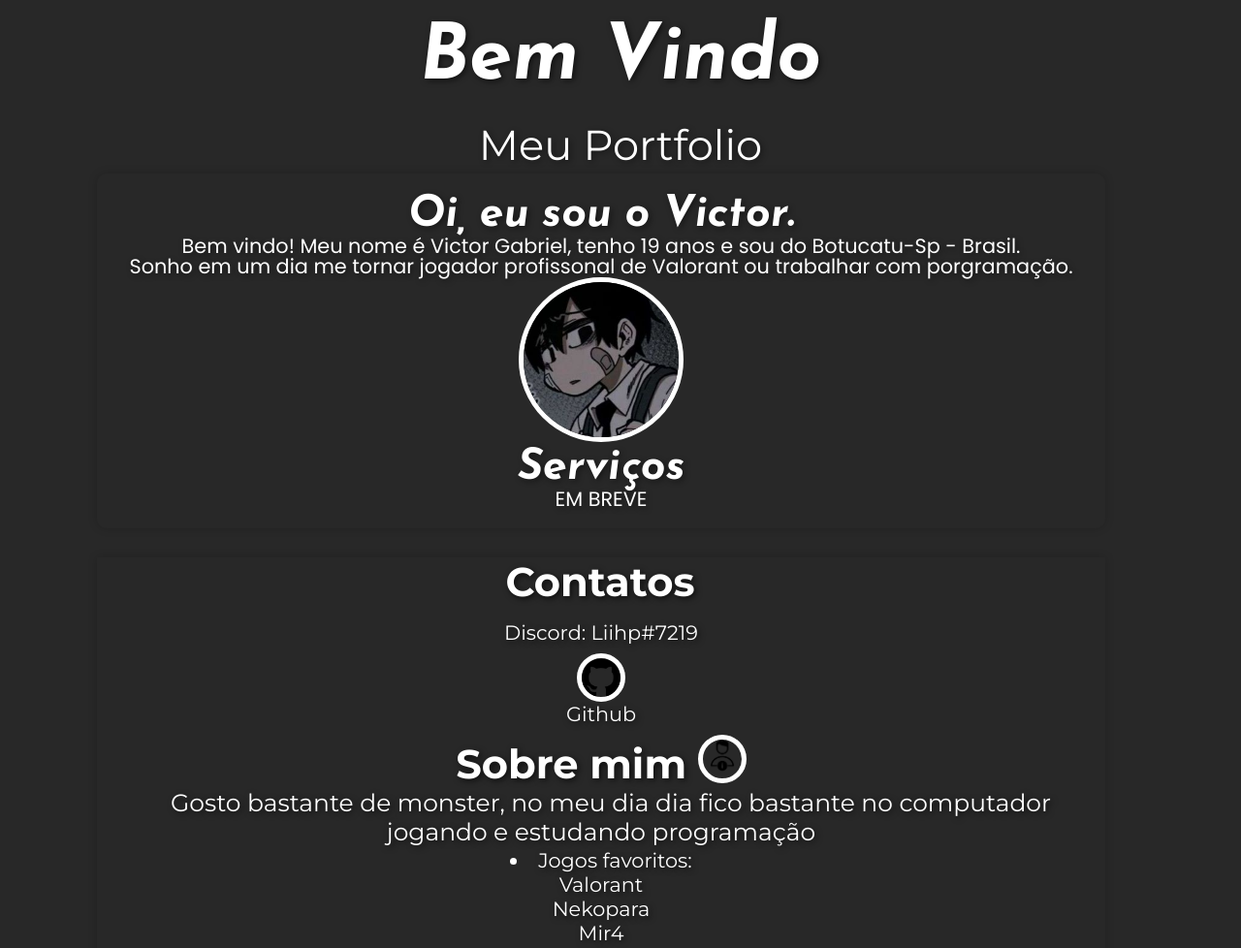
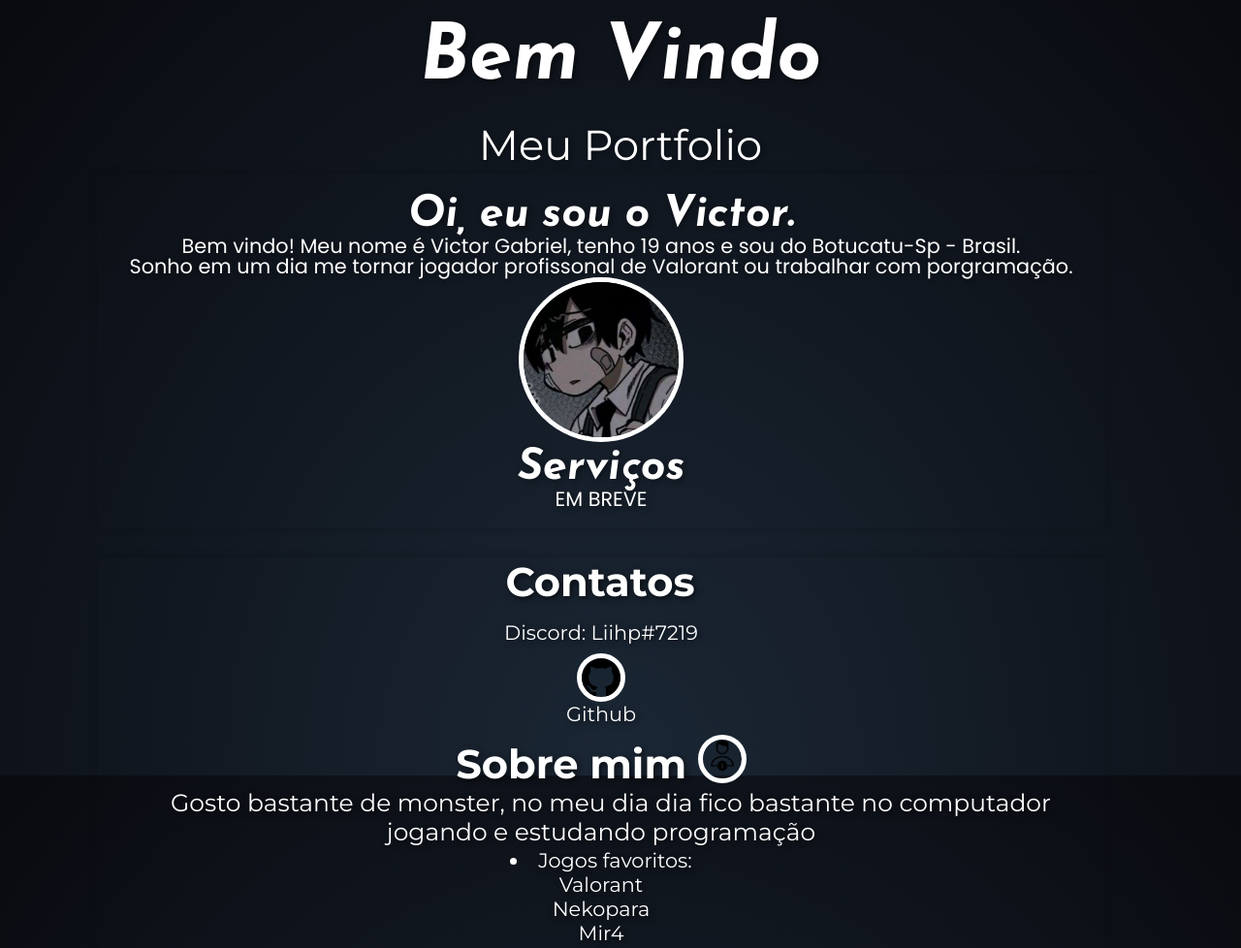
Before and after one commit to VictorCreste/portfolio, a plain HTML site: page index.html in a window 1280 px wide. Shown: the top 978 px of the page at 97% size. Drawn offline with Linux system fonts and the light colour scheme.

Commit message:
Atualização de fundo

```diff
--- a/css/style.css
+++ b/css/style.css
@@ -20,7 +20,9 @@
 }
 
 body  {
-    background-color: rgba(0, 0, 0, 0.842);
+    height: 100vh;
+    background: radial-gradient(ellipse at bottom, #1b2735, #090a0f);
+    overflow: hidden ;
 
 }
 
```
